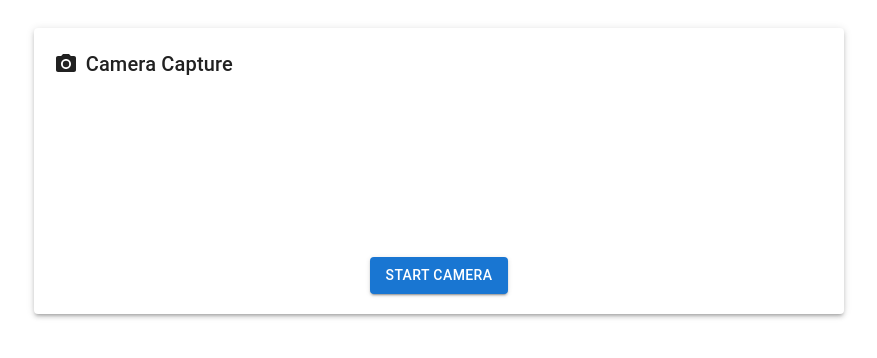
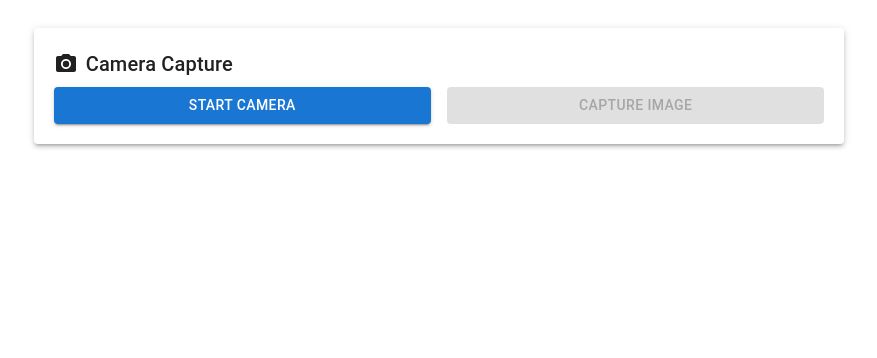
Before and after one commit to atom-balajim/pathwaylite_sample, a React (Create React App) app: page /camera in a window 1280 px wide. Shown: the top 358 px of the page, without its empty margins (201-1078 px from the left). Built offline with nearby package versions, Linux system fonts and the light colour scheme.

Commit message:
Retrive the data

```diff
--- a/src/components/CameraCapture.js
+++ b/src/components/CameraCapture.js
@@ -1,5 +1,5 @@
 // src/components/CameraCapture.js
-import React, { useState, useCallback, useRef } from 'react';
+import React, { useState, useCallback } from 'react';
 import { useDispatch, useSelector } from 'react-redux';
 import {
   startCamera,
@@ -16,13 +16,13 @@ import {
   Typography,
   createTheme,
   ThemeProvider,
-  Button,
-  CircularProgress,
 } from '@mui/material';
 import CameraAltIcon from '@mui/icons-material/CameraAlt';
 import VeratadResult from './VeratadResult';
 import ImagePreview from './ImagePreview';
+import CameraView from './CameraView';
 import CameraDialog from './CameraDialog';
+import ActionButtons from './ActionButtons';
 import './CameraCapture.css';
 
 const theme = createTheme({
@@ -42,33 +42,23 @@ function CameraCapture() {
   const [showVeratadResult, setShowVeratadResult] = useState(false);
   const [forceUpdate1, forceUpdate] = useState({});
   const [imagePreview, setImagePreview] = useState(null);
-  const [isLoading, setIsLoading] = useState(false); // Add isLoading state
-  const videoRef = useRef(null);
 
   console.log("forceUpdate1", forceUpdate1);
 
   const handleStartCamera = useCallback(async () => {
     dispatch(startCamera());
     setCameraStarted(true);
-
-    try {
-      const stream = await navigator.mediaDevices.getUserMedia({
-        video: { facingMode: 'environment' } // Set facingMode to 'environment'
-      });
-      videoRef.current.srcObject = stream;
-    } catch (error) {
-      console.error('Error accessing camera:', error);
-      // Handle the error, e.g., display an error message to the user
-    }
   }, [dispatch]);
 
-  const handleCaptureImage = useCallback(() => {
-    if (cameraStarted && videoRef.current) {
+  const handleCaptureImage = useCallback(async () => {
+    if (cameraStarted) {
+        const webcam = document.querySelector('video');
+        if (webcam) {
             const canvas = document.createElement('canvas');
-      canvas.width = videoRef.current.videoWidth;
-      canvas.height = videoRef.current.videoHeight;
+            canvas.width = webcam.videoWidth;
+            canvas.height = webcam.videoHeight;
             const ctx = canvas.getContext('2d');
-      ctx.drawImage(videoRef.current, 0, 0, canvas.width, canvas.height);
+            ctx.drawImage(webcam, 0, 0, canvas.width, canvas.height);
             const imageDataUrl = canvas.toDataURL('image/jpeg');
 
             dispatch(captureImage(imageDataUrl));
@@ -76,7 +66,8 @@ function CameraCapture() {
             setIsImageCaptured(true);
             setImagePreview(imageDataUrl);
         }
-  }, [cameraStarted, dispatch,videoRef]);
+    }
+}, [cameraStarted, dispatch]);
 
   const handleRetake = useCallback(() => {
     setImagePreview(null);
@@ -86,13 +77,6 @@ function CameraCapture() {
 
   const handleSubmit = async () => {
     console.log("capturedImage:", capturedImage);
-
-    if (!capturedImage) {
-      console.error("No image captured");
-      return;
-    }
-
-    setIsLoading(true); // Set isLoading to true
     dispatch(sendVeratad(capturedImage));
     try {
       const ocrService = new OcrService(getOcrServiceData());
@@ -115,8 +99,6 @@ function CameraCapture() {
       console.error("OCR error:", error);
       dispatch(veratadFailure(error.message || 'Error processing OCR data'));
       console.log("Veratad failure dispatched");
-    } finally {
-      setIsLoading(false); // Set isLoading to false in finally
     }
   };
 
@@ -141,57 +123,16 @@ function CameraCapture() {
                 {imagePreview ? (
                   <ImagePreview imagePreview={imagePreview} handleRetake={handleRetake} />
                 ) : (
-                  <div>
-                    <video ref={videoRef} autoPlay />
-                  </div>
+                  <CameraView cameraStarted={cameraStarted} />
                 )}
-
-                <div>
-                  {!isImageCaptured && cameraStarted && (
-                    <Button
-                      variant="contained"
-                      color="secondary"
-                      onClick={handleCaptureImage}
-                      style={{ marginTop: '16px' }}
-                    >
-                      Capture Image
-                    </Button>
-                  )}
-                  {isImageCaptured && (
-                    <div style={{ marginTop: '16px' }}>
-                      <Button
-                        variant="contained"
-                        color="secondary"
-                        onClick={handleRetake}
-                        style={{ marginRight: '8px' }}
-                      >
-                        Retake
-                      </Button>
-                      <Button
-                        variant="contained"
-                        color="primary"
-                        onClick={handleSubmit}
-                        disabled={isLoading} // Disable button while loading
-                      >
-                        {isLoading ? ( // Show loading indicator
-                          <CircularProgress size={24} color="inherit" />
-                        ) : (
-                          'Submit'
-                        )}
-                      </Button>
-                    </div>
-                  )}
-                  {!cameraStarted && (
-                    <Button
-                      variant="contained"
-                      color="primary"
-                      onClick={handleStartCamera}
-                      style={{ marginTop: '16px' }}
-                    >
-                      Start Camera
-                    </Button>
-                  )}
-                </div>
+                <ActionButtons
+                  imagePreview={imagePreview}
+                  cameraStarted={cameraStarted}
+                  handleStartCamera={handleStartCamera}
+                  handleCaptureImage={handleCaptureImage}
+                  handleSubmit={handleSubmit}
+                  isImageCaptured={isImageCaptured}
+                />
               </div>
             )}
           </Paper>
--- a/src/components/ImagePreview.js
+++ b/src/components/ImagePreview.js
@@ -1,6 +1,6 @@
 // src/components/ImagePreview.js
 import React from 'react';
-import { Box} from '@mui/material';
+import { Box,Button, Grid} from '@mui/material';
 
 
 function ImagePreview({ imagePreview, handleRetake }) {
@@ -9,13 +9,13 @@ function ImagePreview({ imagePreview, handleRetake }) {
       <Box display="flex" justifyContent="center">
         <img src={imagePreview} alt="Captured Preview" className="image-preview-img" />
       </Box>
-      {/* <Grid container spacing={2} className="image-preview-retake">
+      <Grid container spacing={2} className="image-preview-retake">
         <Grid item xs={12}>
           <Button variant="contained" color="primary" onClick={handleRetake} fullWidth style={{color:"#fff"}}>
             Retake
           </Button>
         </Grid>
-      </Grid> */}
+      </Grid>
     </div>
   );
 }
--- a/src/components/OcrService.js
+++ b/src/components/OcrService.js
@@ -34,7 +34,7 @@ export default class OcrService {
     };
 
     // Updated line: Call the Netlify Function
-    let ocrResponse = await post('/.netlify/functions/ocr-proxy', raw, { redacted: [documentType] }, true);
+    let ocrResponse = await post(this.creds.url, raw, { redacted: [documentType] }, true);
     return ocrResponse;
   }
 }
```
Also changed, not shown: src/netlify/functions/ocr-proxy.js (deleted, +0 -34 lines). Lines whose indentation alone changed are shown as unchanged.
